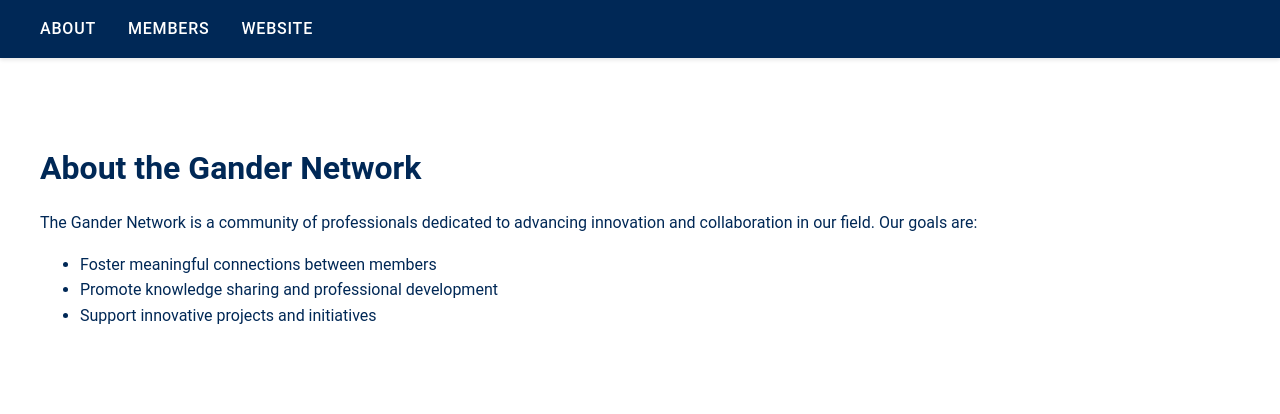
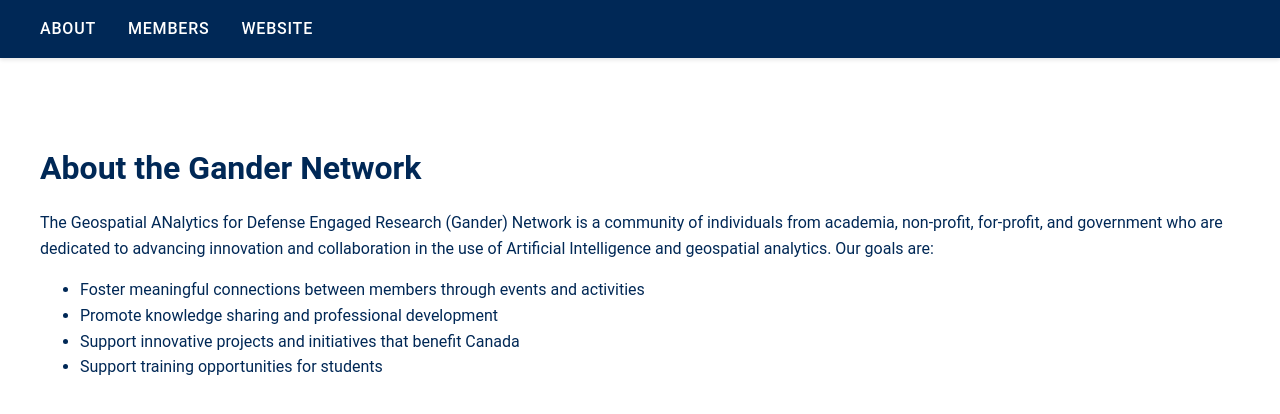
Before and after one commit to derekja/gandernet, a React (Create React App) app in the folder gander-network/: page / in a window 1280 px wide. Shown: the top 414 px of the page. Built offline with nearby package versions, Linux system fonts and the light colour scheme.

Commit message:
update member list, add some website detail

```diff
--- a/gander-network/src/pages/About.js
+++ b/gander-network/src/pages/About.js
@@ -5,13 +5,15 @@
     <div className="about">
       <h1>About the Gander Network</h1>
       <p>
-        The Gander Network is a community of professionals dedicated to
-        advancing innovation and collaboration in our field. Our goals are:
+        The Geospatial ANalytics for Defense Engaged Research (Gander) Network is a community of individuals from academia, non-profit, for-profit, and government
+        who are dedicated to
+        advancing innovation and collaboration in the use of Artificial Intelligence and geospatial analytics. Our goals are:
       </p>
       <ul>
-        <li>Foster meaningful connections between members</li>
+        <li>Foster meaningful connections between members through events and activities</li>
         <li>Promote knowledge sharing and professional development</li>
-        <li>Support innovative projects and initiatives</li>
+        <li>Support innovative projects and initiatives that benefit Canada</li>
+        <li>Support training opportunities for students</li>
       </ul>
     </div>
   );
--- a/gander-network/src/pages/Website.js
+++ b/gander-network/src/pages/Website.js
@@ -5,18 +5,20 @@
     <div className="website">
       <h1>Website Plans</h1>
       <div className="website-plans">
-        <p>Our website will feature a modern, responsive design with:</p>
+        <p>In Dr. Coady's lab we have been using a videoconferencing platform that allows for spatial collaborations.
+          Each individual has a video bubble that they can move around on the canvas to hear only those participants that they are next to.
+          This has allowed for images and documents to appear on the website surface, but we have ideas for how to incoporate maps and satellite imagery to create an interaction space specifically tailored to interactive briefings on geospatial topics.
+          This development work has started on top of the Agora videoconferencing platform.</p>
         <ul>
-          <li>Interactive elements</li>
-          <li>Real-time updates</li>
-          <li>Secure user authentication</li>
-          <li>Mobile optimization</li>
+          <li>Secure videoconferencing</li>
+          <li>Integrated mapping tools for annotations and analytics</li>
+          <li>Persistent spaces and transient event spaces</li>
+          <li>Mobile optimized views</li>
         </ul>
       </div>
 
       <div className="image-placeholders">
-        <img src="https://via.placeholder.com/600x400" alt="Placeholder 1" />
-        <img src="https://via.placeholder.com/600x400" alt="Placeholder 2" />
+        <img src="/photos/spatialchat.png" alt="Spatial Chat" width="400" />
       </div>
     </div>
   );
```
Also changed, not shown: 1 other file (tests, documents, lock files or other folders).
